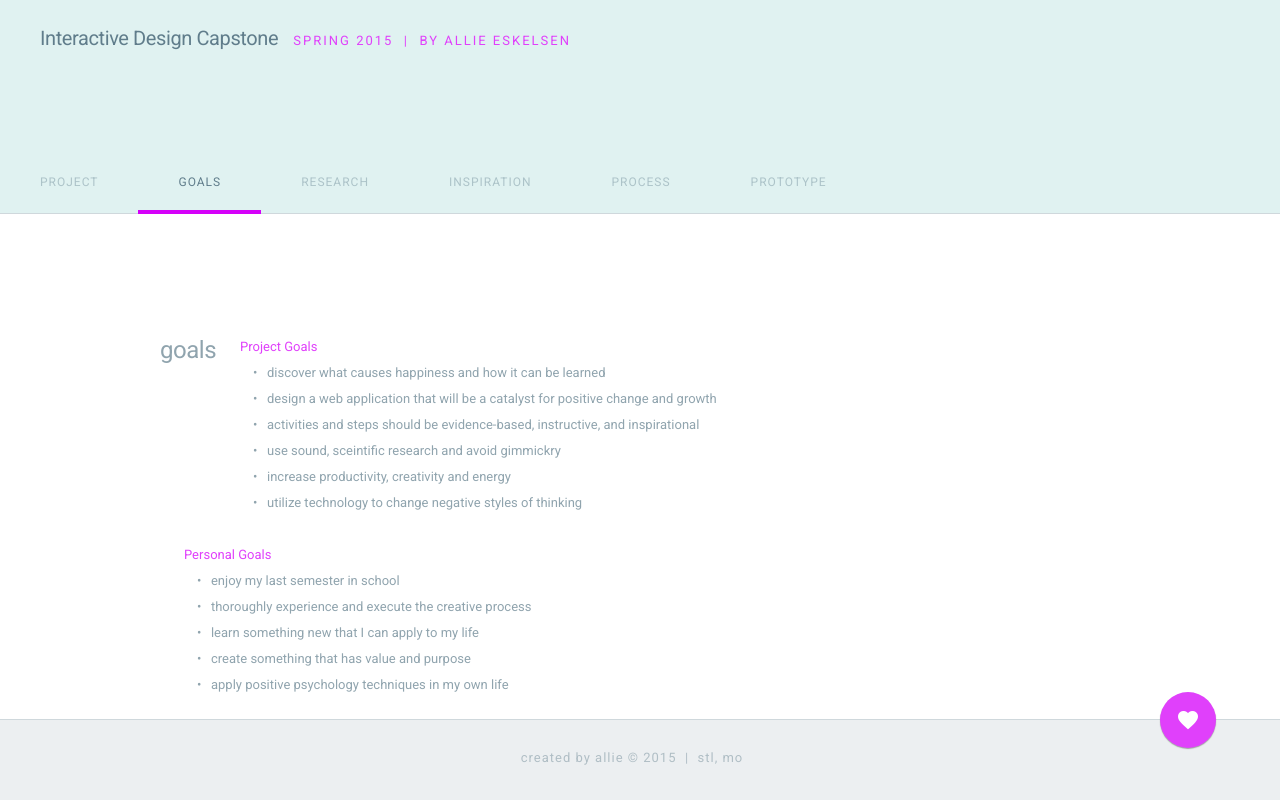
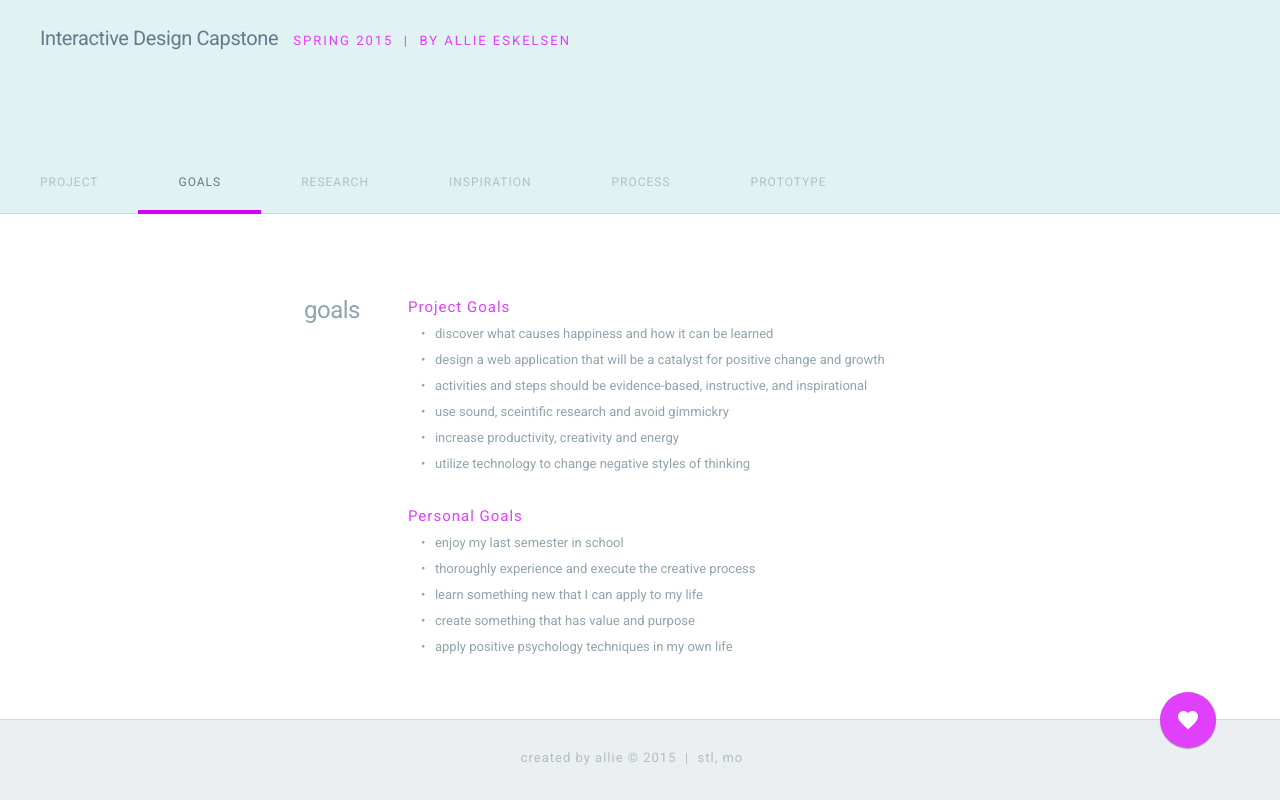
Before and after one commit to allienothum/joyn, a plain HTML site: page index.html in a window 1280 px wide. Both pictures are taken after a click on the link "GOALS". Drawn offline with Linux system fonts and the light colour scheme.

Commit message:
Update style.css

```diff
--- a/style.css
+++ b/style.css
@@ -327,7 +327,7 @@ html, body {
   text-align: left
 }
 
-#scroll-tab-3 .page-content {
+#scroll-tab-2 .page-content {
   text-align: left;
 }
 
@@ -363,7 +363,7 @@ a {
 @media screen and (min-width: 1025px) {
 
   .mdl-demo .mdl-layout__content section:not(:last-of-type) {
-      margin: 80px auto 0px;
+      margin: 40px auto 0px;
       width: 100%;
       max-width: 960px;
   }
@@ -375,20 +375,25 @@ a {
     margin:0 24px 0 0;
     padding: 0;
     float: left;
-    height: 200px;
+    width: 200px;
   }
 
   .page-content p {
     text-align: left;
     line-height: 2em;
     vertical-align: top;
-    margin: 0 0 0 24px;
+    margin: 0 0 40px 24px;
     font-size: 13px;
     padding: 0;
+    float: left;
+    width: 700px;
   }
 
-  #scroll-tab-3 .page-content ul {
-    margin-left: 150px;
+  #scroll-tab-2 .page-content ul, #scroll-tab-3 .page-content ul{
+    padding: 0;
+    width: 690px;
+    float: left;
+     margin: 0 0 40px 40px;
   }
 
 }
@@ -410,3 +415,9 @@ a {
   }
 
 }
+
+.sub-header {
+  font-size: 15px;
+  font-weight: 200;
+  letter-spacing: 1px;
+}
```
